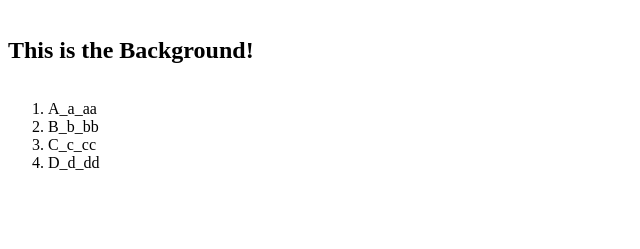
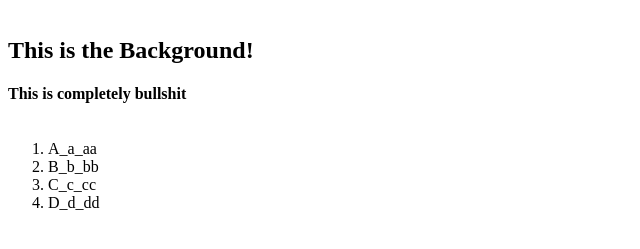
Before and after one commit to kenbomber/BG, a plain HTML site: page index.html in a window 1280 px wide. Shown: the part 113-362 px from the top of the page, without its empty margins (0-640 px from the left). Drawn offline with Linux system fonts and the light colour scheme.

Commit message:
new head4

```diff
--- a/index.html
+++ b/index.html
@@ -9,6 +9,7 @@
         <h1>Source Control is a NEW stuff for me!</h1>
     </header>
         <h2>This is the Background!</h2>
+        <h4>This is completely bullshit</h4>
         <ol>
             <li>A_a_aa</li>
             <li>B_b_bb</li>
```
